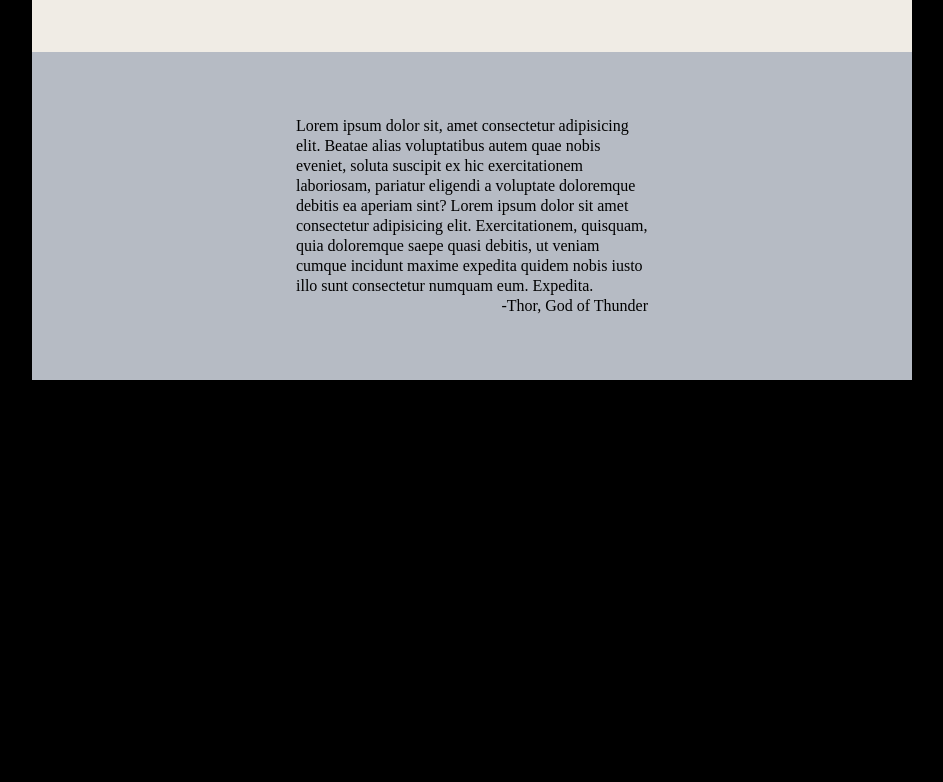
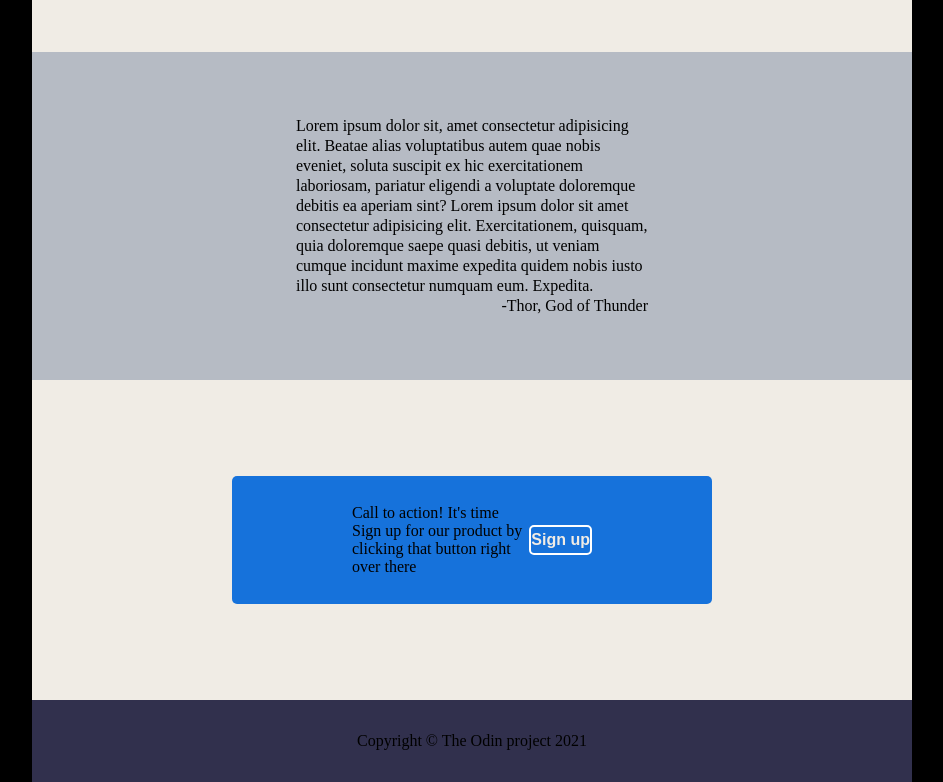
Before and after one commit to KidOfApril/Odin-Landing-page-assigment, a plain HTML site: page index.html in a window 1280 px wide. Shown: the part 828-1610 px from the top of the page, without its empty margins (168-1111 px from the left). Before the commit the page ends 1208 px from the top, so only its background shows below. Drawn offline with Linux system fonts and the light colour scheme.

Commit message:
Update index.html and style.css
Complete the basic landing page design.

```diff
--- a/css/style.css
+++ b/css/style.css
@@ -104,6 +104,7 @@ div.info-bottom-bar {
 section#quote {
     background-color: var(--color-three);
     margin: 0 200px;
+    min-height: 40vh;
     display: flex;
     justify-content: center;
     align-items: center;
@@ -121,3 +122,37 @@ section#quote p.author {
 }
 
 /* Sign up section */
+
+section#sign-up {
+    display: flex;
+    justify-content: center;
+    align-items: center;
+    height: 40vh;
+    margin: 0 200px;
+    background-color: var(--color-four);
+}
+
+div.sign-up-container {
+    display: flex;
+    justify-content: space-between;
+    align-items: center;
+    width: 100%;
+    margin: 0 200px;
+    padding: 0 120px;
+    background-color: rgb(22, 114, 219) ;
+    height: 40%;
+    border-radius: 5px;
+}
+
+input[type="button"].sign-up-button {
+    border: 2px solid white;
+}
+
+/* Footer */
+
+footer {
+    text-align: center;
+    margin: 0 200px;
+    padding: 32px;
+    background-color: var(--color-two);
+}
--- a/index.html
+++ b/index.html
@@ -54,11 +54,17 @@
             <p class="author">-Thor, God of Thunder</p>
         </div>
     </section>
-    <section>
-
+    <section id="sign-up">
+        <div class="sign-up-container">
+            <div>
+                <p>Call to action! It's time</p>
+                <p>Sign up for our product by clicking that button right over there</p>
+            </div>
+            <input type="button" class="sign-up-button" value="Sign up">
+        </div>
     </section>
     <footer>
-
+        <p>Copyright © The Odin project 2021</p>
     </footer>
 </body>
 </html>
```
